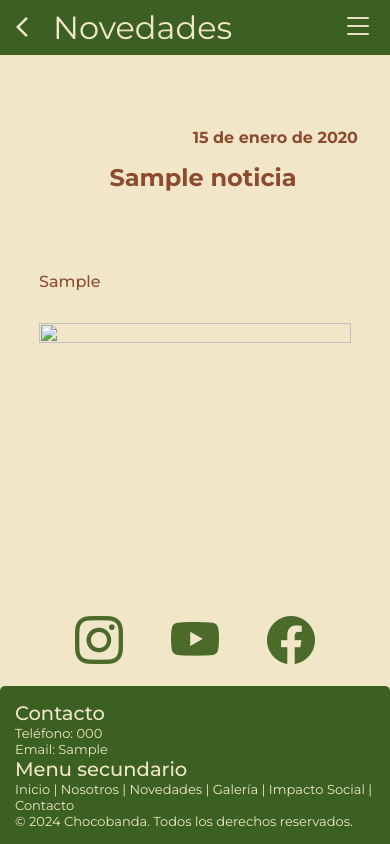
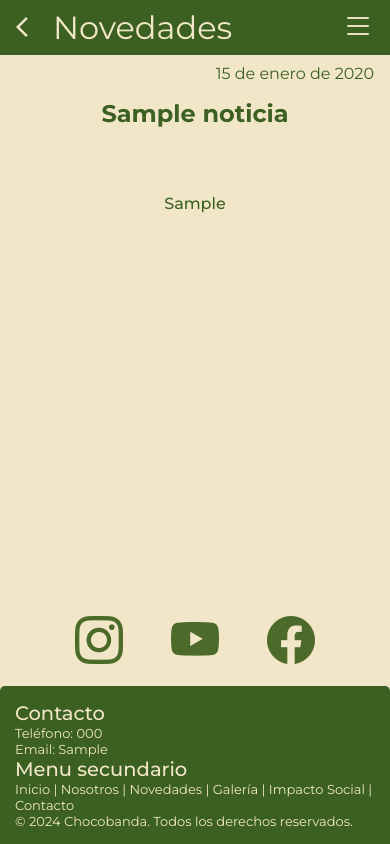
Before and after one commit to thomm23/Chocobanda, a Django app: page /novedades/1/ in a window 390 px wide. Run offline with Django 5.2, Linux system fonts and the light colour scheme; tables that the repository leaves empty hold one stand-in row (values such as "Sample post").

Commit message:
update estilos novedad y novedades
se corrigio el estilo para novedades y novedad en desktop y mobile

```diff
--- /dev/null
+++ b/sitioChocobanda/static/css/novedad.css
@@ -0,0 +1,74 @@
+:root {
+    --color-principal: #3b6021; /* Verde */
+    --color-secundario: #8c4a2f; /* Marrón */
+    --color-fondo: #f1e7c8; /* Beige */
+    --color-interactivo: #E87722; /* naranja */
+}
+
+.section-novedad {
+    max-width: 1200px;
+    display: flex;
+    justify-content: center;
+    align-items: center;
+    margin: 0 auto;
+    padding-top: 1rem;
+}
+
+.content-novedad {
+    color: var(--color-principal);
+    display: flex;
+    flex-direction: column;
+    align-items: center;
+    width: 100%;
+    padding: 1rem;
+}
+
+.content-novedad .container-fecha-novedad {
+    width: 100%;
+    font-weight: normal;
+    margin-top: 2rem;
+    text-align: right;
+}
+
+.content-novedad .title-novedad {
+    margin: 1rem;
+    font-weight: bold;
+    color: var(--color-principal);
+    text-align: center;
+}
+
+.content-novedad .container-img {
+    width: 100%;
+    display: flex;
+    justify-content: center;
+}
+
+.card-img {
+    border-radius: 30px;
+    max-width: 100%;
+    height: auto;
+    object-fit: cover;
+    margin-top: 1rem;
+}
+
+.content-novedad .detalles-novedad {
+    width: 100%;
+    display: flex;
+    align-items: center;
+    flex-direction: column;
+}
+
+.novedad-descp {
+    text-align: left;
+    color: var(--color-principal);
+    font-weight: 500;
+    margin-top: 2rem;
+    margin-bottom: 2rem;
+}
+
+@media screen and (max-width: 768px) {
+    .content-novedad .title-novedad h1{
+        text-align: right !important;
+
+    }
+}
--- a/sitioChocobanda/static/css/novedades.css
+++ b/sitioChocobanda/static/css/novedades.css
@@ -1,75 +1,54 @@
+:root {
+    --color-principal: #3b6021; /* Verde */
+    --color-secundario: #8c4a2f; /* Marrón */
+    --color-fondo: #f1e7c8; /* Beige */
+    --color-interactivo: #E87722; /* naranja */
+}
 
+.novedades-section {
+    padding: 2rem;
+    background-color: var(--color-fondo);
+    max-width: 1200px;
+    margin: 0 auto;
+}
 .card-novedades .card-item{
     margin: 2rem;
 }
 
-/* Novedad */
-.section-novedad{
-    margin-top: 7rem;  /* para que no te coma el banner*/
+.sin-novedades{
+    font-size: 1.2rem;
+    color: var(--color-principal);
+    text-align: center;
+    margin: 20px 0;
 }
-.content-novedad{
-    display: flex;
-    flex-direction: column;
-    align-items: center;
-}
-.section-novedad .container-fecha-novedad {
-    color: #8c4a2f;
-    font-weight: 700;
-    display: flex;
-    justify-content: end;
-    margin-right: 10rem;
-    margin-top: 8rem;
-}
-
-.content-novedad .card-img{
-    width: 100%;
-    height: 100%;
-    margin-bottom: 2rem;
-    /* border-radius: 30px; */
-}
-.content-novedad h1{
-    color: #8c4a2f;
-    margin-left: 1rem;
-    margin-top: 1rem;
-}
-.detalles-novedad{
-    width: 80%;
-    display: flex;
-    justify-content: center;
-    flex-direction: column;
-    margin: 5rem;
-}
-.detalles-novedad p{
-    text-align: left;
-    color: #8c4a2f;
-    font-weight: 500;
-}
-.novedad-descp{
-    margin-bottom: 2rem;
-}
-
 
 /* desktop */
 @media screen and (min-width: 769px){
+    .novedades-section {
+        display: flex;
+        flex-direction: column;
+        align-items: center;
+    }
 
     .card-novedades{
-        display: none;
+        display: none; /*para que se oculte la version mobile*/
     }
-    .noticia-desk-section{
-        margin: 2rem;
+    .novedades-desk-section{
+        display: flex;
+        flex-direction: column;
+        align-items: center;
     }
-    .noticia-desk-text h2, span{
-        color: #8c4a2f;
-    }
-    .noticia-desk-item{
+
+    .novedad-desk-item{
         display: flex;
         margin-bottom: 3rem;
         justify-content: space-between;
+        align-items: center;
 
     }
     .noticia-desk-image{
         width: 40%;
-        height: 70%;
+        height: auto;
         margin-right: 5rem;
         display: flex;
         justify-content: center;
@@ -110,35 +93,35 @@
 /* mobile */
 @media screen and (max-width: 768px) {
 
+    .novedades-section {
+        padding: 10px;
+        margin-top: 15vh;
+    }
+
     ::-webkit-scrollbar {
         display: none;
     }
-    .novedades-section{
-        margin-top: 15vh;
-    }
-    .noticia-desk-section{
+
+    .novedades-desk-section{
         display: none;
     }
-    .section-novedad .container-fecha-novedad {
 
-        justify-content: end;
-        margin-right: 2rem;
-
+    .card-text {
+        color: var(--color-fondo);
+        margin: 0;
+        padding: 0;
     }
 
+    .card-text .date,
+    .card-text .card-title,
+    .card-text .card-description {
+        color: var(--color-fondo); /* Asegura que los elementos hijos también hereden el color */
+    }
+    .card-text .date,
+    .card-text .card-description {
+    font-weight: normal;
+    text-align: left;
+    margin-left: 0%;
+}
 
 }
-/* tablets */
- @media (min-width: 768px) and (max-width: 1024px) {
-    .noticia-desk-item{
-        flex-direction: column;
-        margin-right: 3rem;
-    }
-    .noticia-desk-text {
-        width: 100%;
-    }
-    .noticia-desk-image {
-        margin-top: 1rem;
-        width: 100%;
-    }
-}
--- a/sitioChocobanda/templates/novedad.html
+++ b/sitioChocobanda/templates/novedad.html
@@ -1,27 +1,26 @@
 {% extends "base.html"%}
 {% load static %}
-{% block estilos %} <link rel="stylesheet" type="text/css" href="{% static 'css/novedades.css'%}"> {% endblock %}
+{% block estilos %} <link rel="stylesheet" type="text/css" href="{% static 'css/novedad.css'%}"> {% endblock %}
 {% block title %} Chocobanda - NOVEDADES {% endblock %}
 {% block nombre_seccion %} Novedades {% endblock %}
 {%block content%}
 <section class ="section-novedad">
+    <div class = "content-novedad">
         <div class = "container-fecha-novedad">
             <span>{{noticia.fecha}}</span>
         </div>
-    <div class = "content-novedad">
-        <div class = "titulo-novedad">
+        <div class = "title-novedad">
             <h1>{{ noticia.titulo}}</h1>
         </div>
-        <div class = "detalles-novedad">
-            <p class ="novedad-descp">{{noticia.cuerpo}}</p>
         <div class = "container-img">
             {% if noticia.foto %}
                 <img src="{{ noticia.foto.url }}" alt="" class="card-img">
             {% else %}
                 <img src="{% static 'img/foto-principal.jpg' %}" alt="" class="card-img">
             {% endif %}
-
         </div>
+        <div class = "detalles-novedad">
+            <p class ="novedad-descp">{{noticia.cuerpo}}</p>
         </div>
     </div>
 </section>
```
Also changed, not shown: other parts of sitioChocobanda/static/css/novedades.css (+16 -12 lines), sitioChocobanda/templates/novedades.html (+9 -10 lines). Lines whose indentation alone changed are shown as unchanged.
